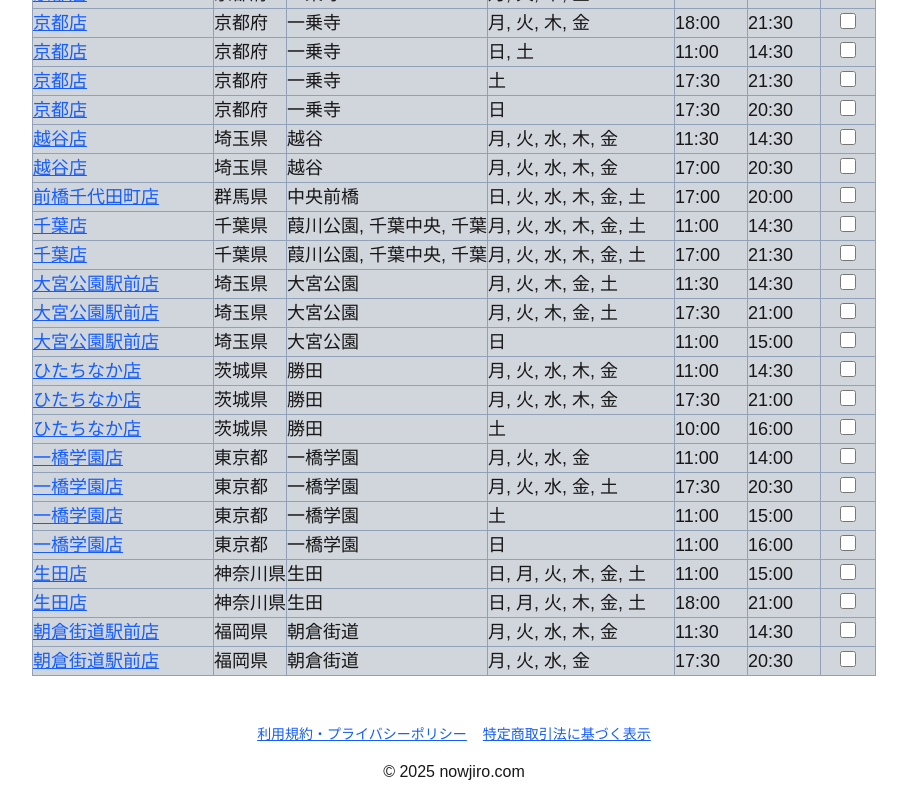
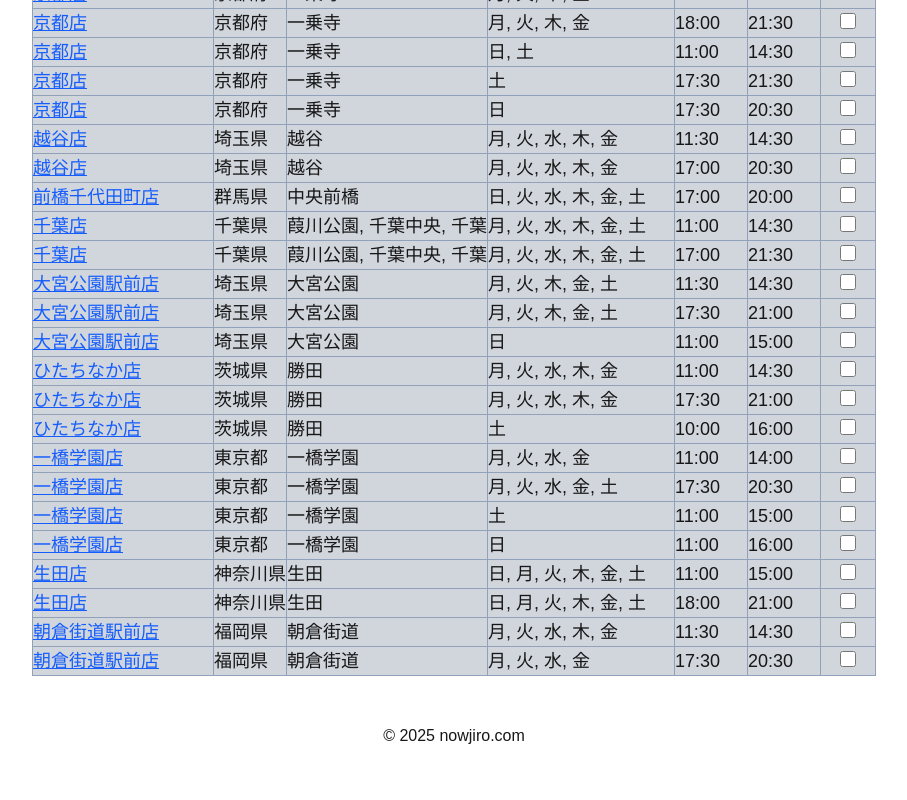
Before and after one commit to Atsunori66/NowJiro, a Next.js app: page / in a window 1280 px wide. Shown: the part 2803-3603 px from the top of the page, without its empty margins (186-1093 px from the left). After the commit the page ends 3567 px from the top, so only its background shows below. Built offline with nearby package versions, Linux system fonts and the light colour scheme.

Commit message:
removed unnecessary pages

```diff
--- a/src/app/page.tsx
+++ b/src/app/page.tsx
@@ -624,7 +624,7 @@
       </main>
 
       <footer className="p-4 text-center">
-        <div className="mb-4 space-y-2">
+        {/* <div className="mb-4 space-y-2">
           <div className="flex justify-center space-x-4 text-sm">
             <a href="/legal" className="text-blue-600 hover:text-blue-800 dark:text-blue-400 dark:hover:text-blue-300 underline">
               利用規約・プライバシーポリシー
@@ -633,7 +633,7 @@
               特定商取引法に基づく表示
             </a>
           </div>
-        </div>
+        </div> */}
         <div>
           &copy; {year} nowjiro.com
         </div>
```
